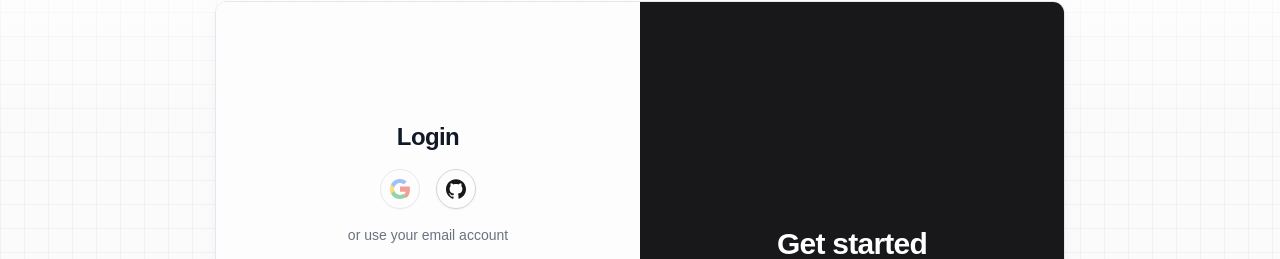
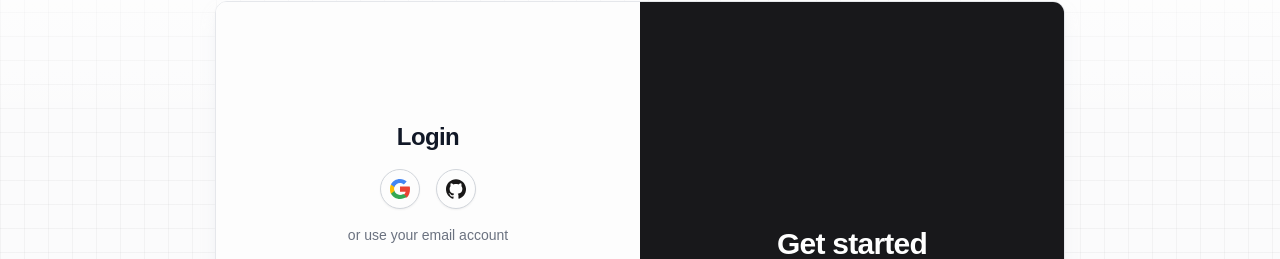
Before and after one commit to bakadenir/coreHub, a React (Vite) app in the folder apps/web/: page /auth in a window 1280 px wide. Shown: the part 132-391 px from the top of the page. Built offline with nearby package versions, Linux system fonts and the light colour scheme; no server answers; a web font is replaced by a local one.

Commit message:
feat: re-enable Google login after scopes configuration

```diff
--- a/apps/web/src/pages/LoginRegister.tsx
+++ b/apps/web/src/pages/LoginRegister.tsx
@@ -121,8 +121,11 @@ export default function LoginRegister() {
 
     const socialButtons = (
         <div className="flex gap-4 mb-4">
-            {/* Google - Temporarily disabled due to Chrome compatibility issues */}
-            <button type="button" className="w-10 h-10 rounded-full border border-gray-300 flex items-center justify-center hover:bg-gray-50 transition-colors bg-[#fdfdfd] shadow-sm opacity-50" onClick={() => showToast('Google login coming soon!', 'info')} title="Coming soon">
+            {/* Google */}
+            <button type="button" className="w-10 h-10 rounded-full border border-gray-300 flex items-center justify-center hover:bg-gray-50 transition-colors bg-[#fdfdfd] shadow-sm" onClick={async () => {
+                const { error } = await signIn.google();
+                if (error) showToast(error.message, 'error');
+            }}>
                 <svg className="w-5 h-5" viewBox="0 0 24 24">
                     <path fill="#EA4335" d="M24 12.276c0-1.16-.104-2.268-.297-3.328H12v6.29h6.728c-.288 1.55-1.165 2.87-2.482 3.75v3.12h4.02c2.352-2.164 3.708-5.352 3.708-9.832z" />
                     <path fill="#34A853" d="M12 24c3.24 0 5.956-1.074 7.94-2.906l-4.02-3.12c-1.074.72-2.45 1.146-3.92 1.146-3.128 0-5.776-2.112-6.724-4.95H1.14v3.226C3.136 21.366 7.228 24 12 24z" />
```
